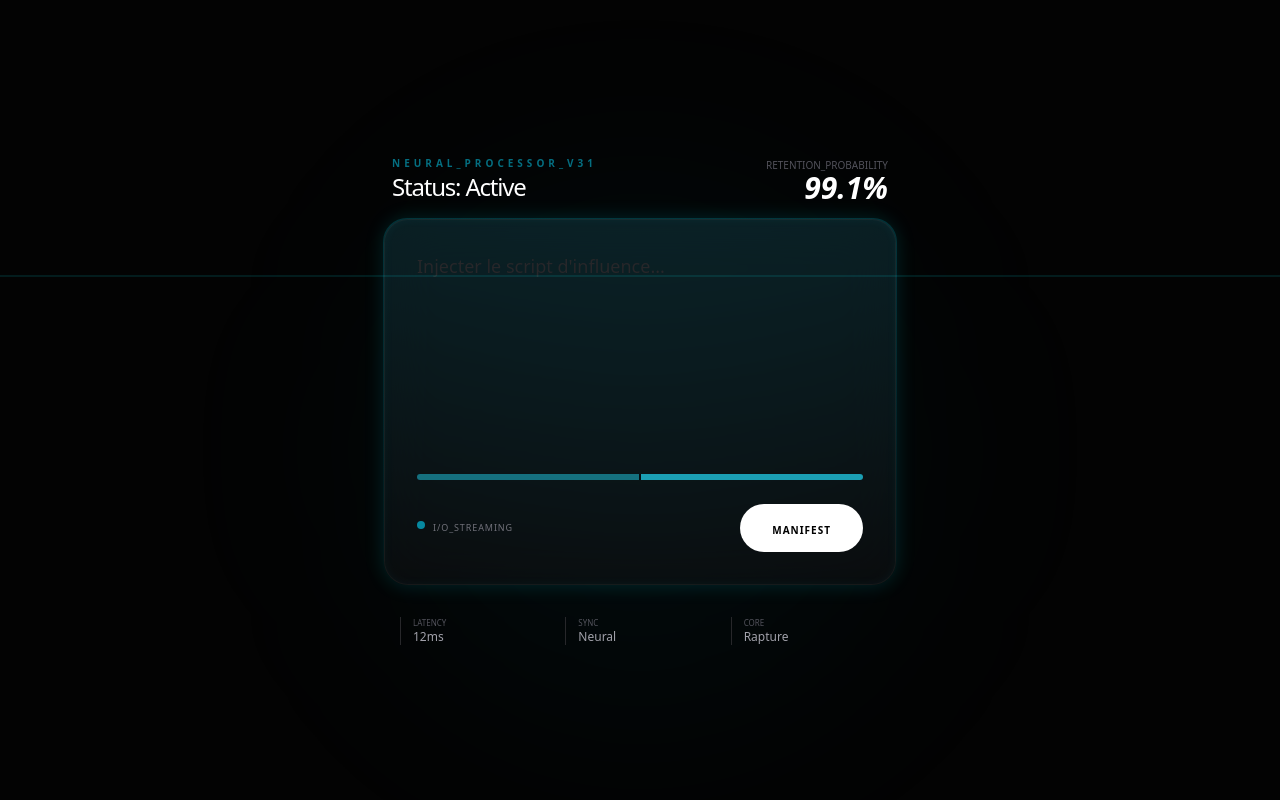
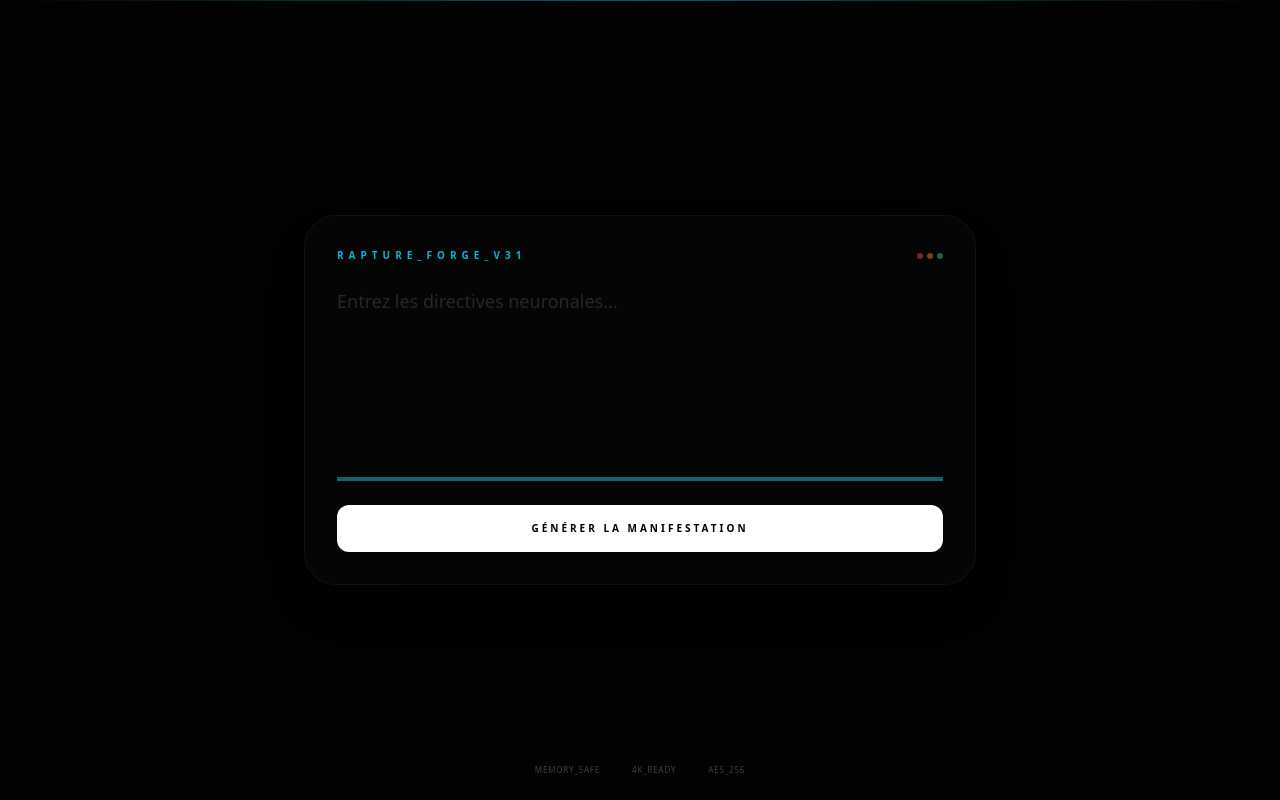
Before and after one commit to dbrckk/personavid-ai, a Next.js app: page / in a window 1280 px wide. Built offline with nearby package versions, Linux system fonts and the light colour scheme.

Commit message:
Refactor NeuralRapturePage with video rendering feature

```diff
--- a/src/app/page.tsx
+++ b/src/app/page.tsx
@@ -1,90 +1,97 @@
 "use client";
 
-import React, { useState } from 'react';
+import React, { useState, useEffect } from 'react';
 import { getPredictiveHeatmap } from '../lib/retention-agent';
+import { renderManifest } from '../lib/video-core';
 
 export default function NeuralRapturePage() {
   const [input, setInput] = useState('');
   const [isRendering, setIsRendering] = useState(false);
-  const score = 99.1;
-  const heatmap = getPredictiveHeatmap(input || "SYSTEM IDLE...");
+  const [videoResult, setVideoResult] = useState<string | null>(null);
+  const heatmap = getPredictiveHeatmap(input || "IDLE");
+
+  const handleManifest = async () => {
+    setIsRendering(true);
+    setVideoResult(null);
+
+    try {
+      // Simulation des URLs d'assets (à lier avec ton stockage plus tard)
+      const mockAssets = {
+        videoUrl: 'https://www.w3schools.com/html/mov_bbb.mp4',
+        audioUrl: 'https://www.w3schools.com/html/horse.mp3'
+      };
+
+      const blob = await renderManifest(mockAssets);
+      const url = URL.createObjectURL(blob);
+      setVideoResult(url);
+    } catch (err) {
+      console.error("ERREUR_RENDU:", err);
+    } finally {
+      setIsRendering(false);
+    }
+  };
 
   return (
-    <main className="relative min-h-screen flex items-center justify-center p-4 bg-[#030303]">
-      <div className="scanline" />
+    <main className="relative min-h-screen flex flex-col items-center justify-center p-8 bg-[#020202]">
+      <div className="absolute top-0 w-full h-[1px] bg-gradient-to-r from-transparent via-cyan-500/50 to-transparent" />
 
-      {/* Background Ambience */}
-      <div className="absolute top-1/4 left-1/2 -translate-x-1/2 w-[500px] h-[500px] bg-cyan-500/5 rounded-full blur-[120px]" />
-
-      <div className="relative z-10 w-full max-w-lg">
-        {/* Header Section */}
-        <div className="flex justify-between items-end mb-4 px-2">
-          <div>
-            <h1 className="text-[10px] tracking-[0.4em] text-cyan-500/60 font-bold uppercase">Neural_Processor_v31</h1>
-            <p className="text-2xl font-light tracking-tighter text-white">Status: <span className="font-medium">Active</span></p>
-          </div>
-          <div className="text-right">
-            <p className="text-[10px] text-zinc-600 uppercase">Retention_Probability</p>
-            <p className="text-3xl font-black italic text-white leading-none">{score}%</p>
+      <div className="w-full max-w-2xl">
+        {/* Terminal Section */}
+        <div className="bg-zinc-900/20 border border-white/5 backdrop-blur-2xl rounded-[2rem] p-8 shadow-2xl">
+          <div className="flex justify-between items-center mb-6">
+            <span className="text-[10px] font-bold text-cyan-500 tracking-[0.5em] uppercase">Rapture_Forge_v31</span>
+            <div className="flex gap-1">
+              <div className="w-1.5 h-1.5 rounded-full bg-red-500/50" />
+              <div className="w-1.5 h-1.5 rounded-full bg-orange-500/50" />
+              <div className="w-1.5 h-1.5 rounded-full bg-green-500/50" />
             </div>
           </div>
 
-        {/* Main Terminal Box */}
-        <div className="relative group">
-          <div className="absolute -inset-[1px] bg-gradient-to-b from-cyan-500/20 to-transparent rounded-3xl" />
-
-          <div className="relative bg-zinc-900/40 backdrop-blur-xl border border-white/5 rounded-3xl p-8 neon-glow">
           <textarea
             value={input}
             onChange={(e) => setInput(e.target.value)}
-              className="w-full h-48 bg-transparent border-none text-zinc-200 text-lg font-light placeholder-zinc-800 focus:ring-0 resize-none"
-              placeholder="Injecter le script d'influence..."
+            className="w-full h-40 bg-transparent border-none text-zinc-300 text-lg font-light placeholder-zinc-800 focus:ring-0 resize-none p-0"
+            placeholder="Entrez les directives neuronales..."
           />
 
-            {/* Heatmap Audio/Visuelle */}
-            <div className="flex gap-[2px] h-1.5 w-full bg-zinc-950/50 rounded-full overflow-hidden my-6">
-              {heatmap.map((val, i) => (
-                <div
-                  key={i}
-                  style={{ width: `${100/heatmap.length}%`, height: '100%', opacity: val/100 }}
-                  className="bg-cyan-400 transition-all duration-500"
-                />
+          <div className="flex gap-1 h-1 w-full bg-white/5 my-6">
+            {heatmap.map((v, i) => (
+              <div key={i} style={{ width: `${100/heatmap.length}%`, opacity: v/100 }} className="bg-cyan-500" />
             ))}
           </div>
 
-            <div className="flex items-center justify-between">
-              <div className="flex gap-2">
-                <div className="w-2 h-2 rounded-full bg-cyan-500 animate-pulse" />
-                <span className="text-[9px] text-zinc-500 uppercase tracking-widest">I/O_Streaming</span>
+          <button
+            onClick={handleManifest}
+            disabled={isRendering}
+            className={`w-full py-4 rounded-xl font-bold text-[10px] uppercase tracking-[0.3em] transition-all
+              ${isRendering ? 'bg-zinc-800 text-zinc-500' : 'bg-white text-black hover:bg-cyan-400 hover:scale-[1.01]'}`}
+          >
+            {isRendering ? 'Encodage en cours...' : 'Générer la manifestation'}
+          </button>
         </div>
 
-              <button
-                onClick={() => setIsRendering(true)}
-                disabled={isRendering}
-                className="relative px-8 py-3 bg-white hover:bg-cyan-400 transition-colors rounded-full group overflow-hidden"
+        {/* Preview Section - Apparaît dynamiquement */}
+        {videoResult && (
+          <div className="mt-8 animate-in fade-in slide-in-from-bottom-4 duration-1000">
+            <div className="relative group rounded-2xl overflow-hidden border border-cyan-500/30 shadow-[0_0_30px_rgba(6,182,212,0.1)]">
+              <video src={videoResult} controls className="w-full h-auto" />
+              <a
+                href={videoResult}
+                download="rapture_output.mp4"
+                className="absolute top-4 right-4 bg-black/80 backdrop-blur-md text-white text-[10px] px-4 py-2 rounded-full border border-white/10 hover:bg-white hover:text-black transition-all"
               >
-                <span className="relative z-10 text-black font-bold text-[10px] uppercase tracking-widest">
-                  {isRendering ? 'Processing...' : 'Manifest'}
-                </span>
-              </button>
+                Exporter_Fichier
+              </a>
             </div>
           </div>
+        )}
       </div>
 
-        {/* Footer Data */}
-        <div className="mt-8 grid grid-cols-3 gap-4 px-4">
-          {[
-            { label: 'Latency', val: '12ms' },
-            { label: 'Sync', val: 'Neural' },
-            { label: 'Core', val: 'Rapture' }
-          ].map((stat, i) => (
-            <div key={i} className="border-l border-zinc-800 pl-3">
-              <p className="text-[8px] uppercase text-zinc-600">{stat.label}</p>
-              <p className="text-xs font-medium text-zinc-400">{stat.val}</p>
-            </div>
+      <footer className="absolute bottom-6 flex gap-8">
+        {['Memory_Safe', '4K_Ready', 'AES_256'].map(t => (
+          <span key={t} className="text-[8px] text-zinc-700 uppercase tracking-widest">{t}</span>
         ))}
-        </div>
-      </div>
+      </footer>
     </main>
   );
             }
```
Lines whose indentation alone changed are shown as unchanged.
